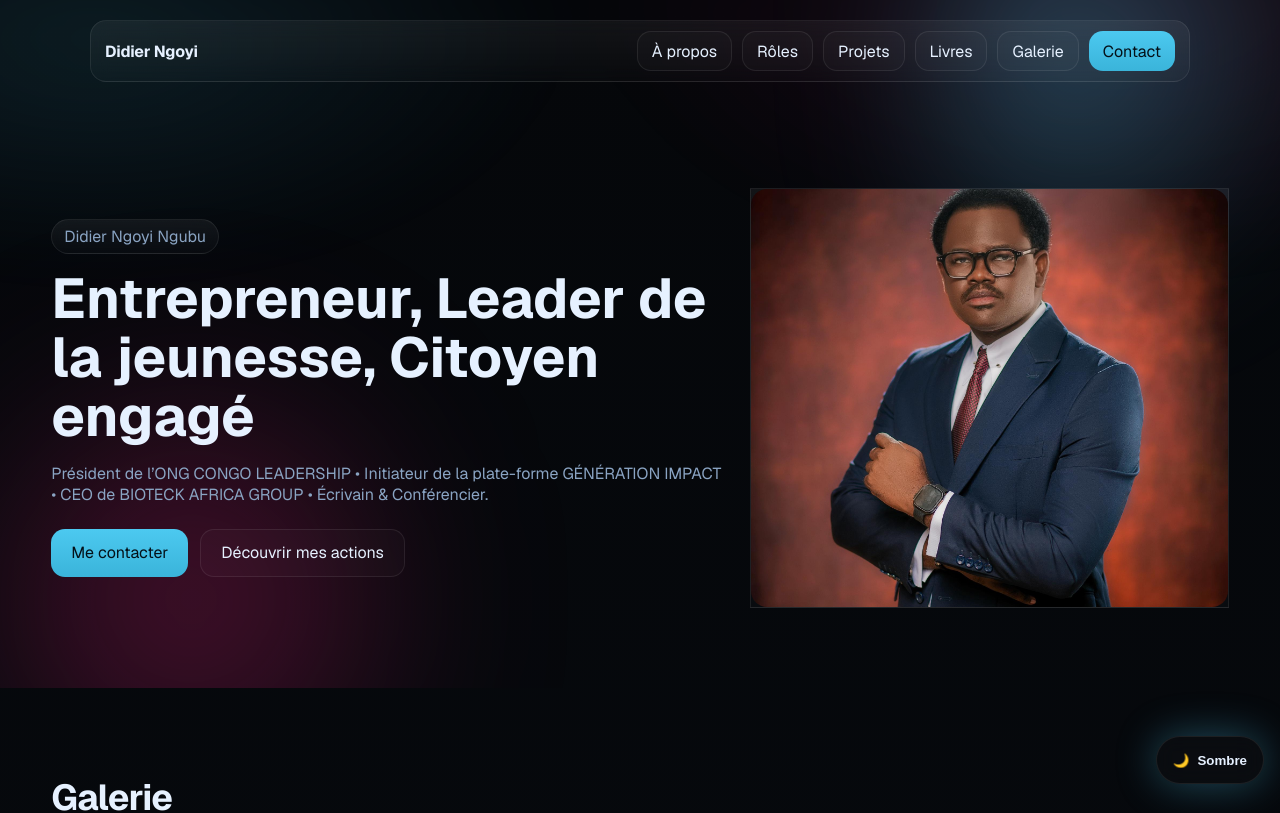
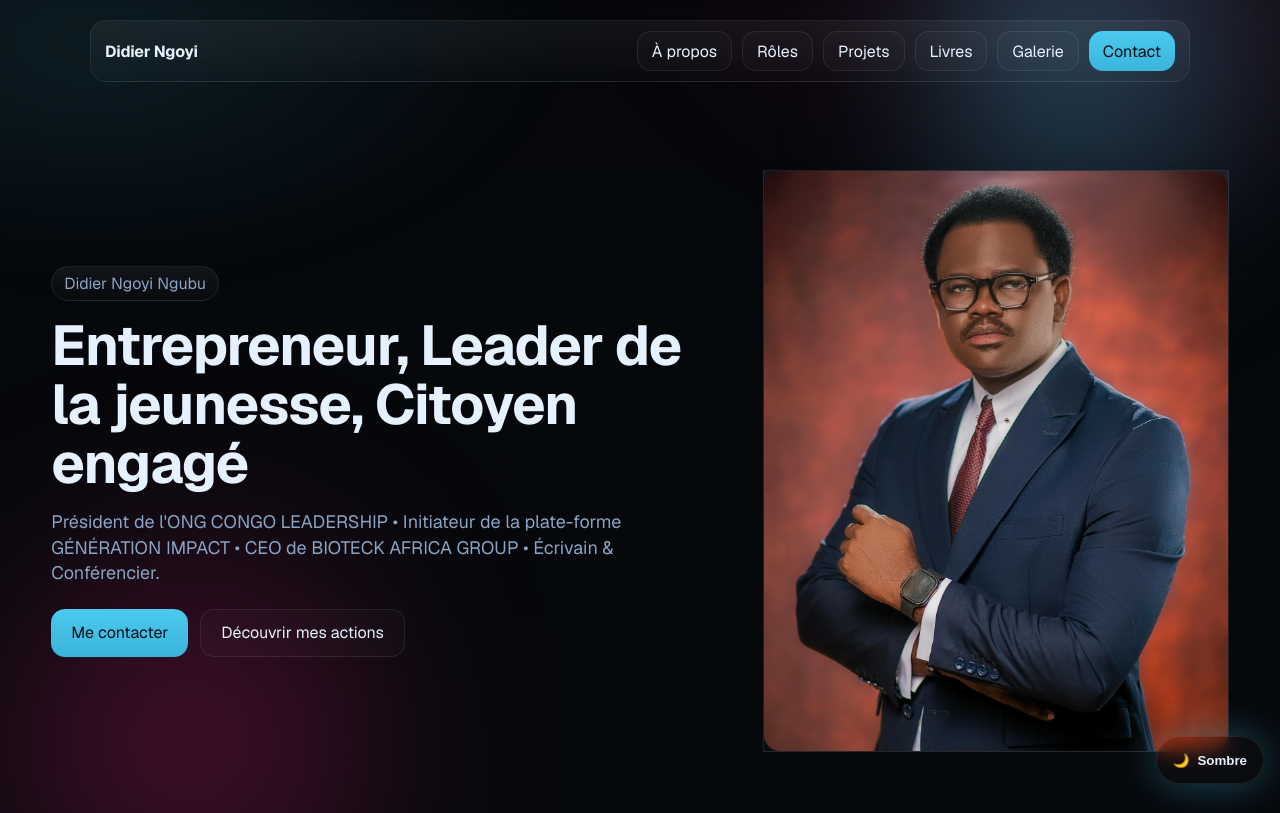
Before and after one commit to EMMADEKO10/didierngoyprofil, a Next.js app: page / in a window 1280 px wide. Shown: the top 813 px of the page. Built offline with nearby package versions, Linux system fonts and the light colour scheme.

Commit message:
Implement responsive design updates in CSS and enhance Header component with mobile menu functionality. Added new classes for typography and grid layout, ensuring better adaptability across devices. Updated Home component to utilize responsive styles and improve overall user experience.

```diff
--- a/src/app/Header.tsx
+++ b/src/app/Header.tsx
@@ -5,6 +5,7 @@ import { useEffect, useState } from "react";
 
 export default function Header() {
   const [scrolled, setScrolled] = useState(false);
+  const [mobileMenuOpen, setMobileMenuOpen] = useState(false);
 
   useEffect(() => {
     const onScroll = () => setScrolled(window.scrollY > 10);
@@ -39,6 +40,7 @@ export default function Header() {
         }}
       >
         <Link href="#top" style={{ fontWeight: 700, letterSpacing: -0.2 }}>Didier Ngoyi</Link>
+        <div style={{ display: "flex", alignItems: "center", gap: 16 }}>
           <div className="navLinks" style={{ display: "flex", gap: 10, overflowX: "auto" }}>
             <a href="#about" className="btn" style={{ height: 40, padding: "0 14px" }}>À propos</a>
             <a href="#roles" className="btn" style={{ height: 40, padding: "0 14px" }}>Rôles</a>
@@ -47,6 +49,24 @@ export default function Header() {
             <a href="#galerie" className="btn" style={{ height: 40, padding: "0 14px" }}>Galerie</a>
             <a href="#contact" className="btn btnPrimary" style={{ height: 40, padding: "0 14px" }}>Contact</a>
           </div>
+          <button
+            className="mobileMenuBtn"
+            onClick={() => setMobileMenuOpen(!mobileMenuOpen)}
+            aria-label="Menu"
+          >
+            ☰
+          </button>
+        </div>
+        {mobileMenuOpen && (
+          <div className="navLinksMobile">
+            <a href="#about" className="btn" onClick={() => setMobileMenuOpen(false)}>À propos</a>
+            <a href="#roles" className="btn" onClick={() => setMobileMenuOpen(false)}>Rôles</a>
+            <a href="#projets" className="btn" onClick={() => setMobileMenuOpen(false)}>Projets</a>
+            <a href="#livres" className="btn" onClick={() => setMobileMenuOpen(false)}>Livres</a>
+            <a href="#galerie" className="btn" onClick={() => setMobileMenuOpen(false)}>Galerie</a>
+            <a href="#contact" className="btn btnPrimary" onClick={() => setMobileMenuOpen(false)}>Contact</a>
+          </div>
+        )}
       </nav>
     </header>
   );
--- a/src/app/globals.css
+++ b/src/app/globals.css
@@ -73,6 +73,19 @@ a {
   padding-top: 68px; /* space for fixed header */
 }
 
+/* Responsive typography */
+.heroTitle {
+  font-size: clamp(32px, 5vw, 56px);
+  line-height: 1.05;
+  letter-spacing: -0.02em;
+  margin-bottom: 16px;
+}
+
+.heroSubtitle {
+  font-size: clamp(14px, 2.5vw, 18px);
+  line-height: 1.4;
+}
+
 .glass {
   background: linear-gradient(180deg, rgba(255, 255, 255, 0.06), rgba(255, 255, 255, 0.02));
   border: 1px solid var(--border);
@@ -113,7 +126,7 @@ html[data-theme="light"] .glass {
 }
 
 .sectionTitle {
-  font-size: 36px;
+  font-size: clamp(24px, 4vw, 36px);
   line-height: 1.2;
   letter-spacing: -0.02em;
   margin-bottom: 16px;
@@ -141,6 +154,25 @@ html[data-theme="light"] .glass {
   gap: 12px;
 }
 
+/* Mobile-first responsive grid */
+.heroGrid {
+  display: grid;
+  grid-template-columns: 1fr;
+  gap: 32px;
+  align-items: center;
+}
+
+.heroContent {
+  order: 1;
+}
+
+.heroImage {
+  order: 2;
+  position: relative;
+  width: 100%;
+  aspect-ratio: 4/5;
+}
+
 .fadeInUp {
   opacity: 0;
   transform: translateY(14px);
@@ -154,13 +186,21 @@ html[data-theme="light"] .glass {
   }
 }
 
-@media (max-width: 900px) {
+/* Mobile breakpoint */
+@media (max-width: 768px) {
+  .container {
+    padding-top: 60px;
+    padding-left: 16px;
+    padding-right: 16px;
+  }
+
   .sectionTitle {
-    font-size: 28px;
+    font-size: 24px;
   }
 
   .grid {
     grid-template-columns: 1fr;
+    gap: 16px;
   }
 
   .grid > * {
@@ -168,13 +208,90 @@ html[data-theme="light"] .glass {
   }
 
   .galleryGrid {
-    grid-template-columns: repeat(auto-fill, minmax(160px, 1fr));
-    gap: 14px;
+    grid-template-columns: repeat(auto-fill, minmax(140px, 1fr));
+    gap: 12px;
   }
 
   .actions {
     flex-direction: column;
     align-items: flex-start;
+    gap: 8px;
+  }
+
+  .navLinks {
+    display: none;
+  }
+
+  .navLinksMobile {
+    display: flex;
+    flex-direction: column;
+    gap: 8px;
+    position: absolute;
+    top: 100%;
+    left: 0;
+    right: 0;
+    background: var(--card);
+    border-radius: 12px;
+    padding: 16px;
+    margin-top: 8px;
+    box-shadow: var(--glow);
+  }
+
+  .mobileMenuBtn {
+    display: block;
+    background: none;
+    border: none;
+    color: var(--foreground);
+    font-size: 18px;
+    cursor: pointer;
+  }
+
+  .heroGrid {
+    gap: 24px;
+  }
+
+  .heroImage {
+    aspect-ratio: 3/4;
+  }
+}
+
+/* Tablet breakpoint */
+@media (min-width: 769px) and (max-width: 1023px) {
+  .heroGrid {
+    grid-template-columns: 1fr 1fr;
+    gap: 48px;
+  }
+
+  .heroContent {
+    order: 1;
+  }
+
+  .heroImage {
+    order: 2;
+  }
+
+  .navLinksMobile {
+    display: none;
+  }
+
+  .mobileMenuBtn {
+    display: none;
+  }
+}
+
+/* Desktop breakpoint */
+@media (min-width: 1024px) {
+  .heroGrid {
+    grid-template-columns: 7fr 5fr;
+    gap: 60px;
+  }
+
+  .navLinksMobile {
+    display: none;
+  }
+
+  .mobileMenuBtn {
+    display: none;
   }
 }
 
--- a/src/app/page.tsx
+++ b/src/app/page.tsx
@@ -43,11 +43,11 @@ export default function Home() {
   return (
     <main>
       {/* Hero */}
-      <section style={{ position: "relative", padding: "120px 0 80px" }} id="top">
+      <section style={{ position: "relative", padding: "clamp(60px, 8vw, 120px) 0 clamp(40px, 6vw, 80px)" }} id="top">
         <div className="container" style={{ position: "relative", zIndex: 2 }}>
-          <div className="grid" style={{ alignItems: "center" }}>
-            <Reveal style={{ gridColumn: "span 7" }}>
-            <div>
+          <div className="heroGrid">
+            <Reveal>
+            <div className="heroContent">
               <div
                 className="glass"
                 style={{
@@ -60,18 +60,11 @@ export default function Home() {
               >
                 Didier Ngoyi Ngubu
               </div>
-              <h1
-                style={{
-                  fontSize: 56,
-                  lineHeight: 1.05,
-                  letterSpacing: -0.02,
-                  marginBottom: 16,
-                }}
-              >
+              <h1 className="heroTitle">
                 Entrepreneur, Leader de la jeunesse, Citoyen engagé
               </h1>
-              <p style={{ color: "var(--muted)", maxWidth: 720 }}>
-                Président de l’ONG CONGO LEADERSHIP • Initiateur de la plate-forme GÉNÉRATION IMPACT • CEO de BIOTECK AFRICA GROUP • Écrivain & Conférencier.
+              <p className="heroSubtitle" style={{ color: "var(--muted)", maxWidth: 720 }}>
+                Président de l'ONG CONGO LEADERSHIP • Initiateur de la plate-forme GÉNÉRATION IMPACT • CEO de BIOTECK AFRICA GROUP • Écrivain & Conférencier.
               </p>
               <div className="actions" style={{ marginTop: 24 }}>
                 <Link href="#contact" className="btn btnPrimary">
@@ -83,9 +76,9 @@ export default function Home() {
               </div>
             </div>
             </Reveal>
-            <Reveal delay={150} style={{ gridColumn: "span 5" }}>
-            <div>
-              <div style={{ position: "relative", height: 420 }} className="glass">
+            <Reveal delay={150}>
+            <div className="heroImage">
+              <div className="glass" style={{ position: "relative", height: "100%" }}>
                 <div style={{ position: "absolute", inset: 0, borderRadius: 16, overflow: "hidden" }}>
                   <Image src={heroImages[0]} alt="Didier Ngoyi" fill style={{ objectFit: "cover" }} priority />
                 </div>
@@ -154,22 +147,22 @@ export default function Home() {
       </section>
 
       {/* À propos & Mission */}
-      <section id="about" style={{ padding: "40px 0 20px" }}>
+      <section id="about" style={{ padding: "clamp(30px, 5vw, 40px) 0 clamp(15px, 3vw, 20px)" }}>
         <div className="container">
           <div className="grid">
-            <Reveal style={{ gridColumn: "span 6" }}>
+            <Reveal>
             <div>
               <h2 className="sectionTitle">À propos</h2>
               <p className="sectionSub" style={{ marginTop: 8 }}>
-                Issu de Kinshasa (RDC), j’ai choisi de mettre mon énergie et mon expérience au service d’une cause qui me tient à cœur : aider la jeunesse à devenir un moteur du changement.
+                Issu de Kinshasa (RDC), j'ai choisi de mettre mon énergie et mon expérience au service d'une cause qui me tient à cœur : aider la jeunesse à devenir un moteur du changement.
               </p>
             </div>
             </Reveal>
-            <Reveal delay={120} style={{ gridColumn: "span 6" }}>
+            <Reveal delay={120}>
             <div>
               <div className="glass card" style={{ padding: 20, borderRadius: 16 }}>
                 <p style={{ color: "var(--muted)" }}>
-                  À travers mes projets entrepreneuriaux, mes actions sociales et mon engagement citoyen, je porte une voix : celle d’une jeunesse debout, qui croit en elle-même, qui agit, qui innove et qui construit un Congo meilleur.
+                  À travers mes projets entrepreneuriaux, mes actions sociales et mon engagement citoyen, je porte une voix : celle d'une jeunesse debout, qui croit en elle-même, qui agit, qui innove et qui construit un Congo meilleur.
                 </p>
               </div>
             </div>
@@ -179,7 +172,7 @@ export default function Home() {
       </section>
 
       {/* Leadership & Rôles */}
-      <section id="roles" style={{ padding: "60px 0" }}>
+      <section id="roles" style={{ padding: "clamp(40px, 6vw, 60px) 0" }}>
         <div className="container">
           <h2 className="sectionTitle">Leadership & Rôles</h2>
           <p className="sectionSub" style={{ marginBottom: 24 }}>
@@ -188,12 +181,12 @@ export default function Home() {
           <div className="grid">
             {[
               {
-                title: "Président de l’ONG CONGO LEADERSHIP",
-                desc: "Initiatives d’impact social pour former et responsabiliser la jeunesse congolaise.",
+                title: "Président de l'ONG CONGO LEADERSHIP",
+                desc: "Initiatives d'impact social pour former et responsabiliser la jeunesse congolaise.",
               },
               {
                 title: "Initiateur de GÉNÉRATION IMPACT",
-                desc: "Plateforme de mobilisation et d’action pour une jeunesse qui ose et construit.",
+                desc: "Plateforme de mobilisation et d'action pour une jeunesse qui ose et construit.",
               },
               {
                 title: "CEO de BIOTECK AFRICA GROUP",
@@ -201,10 +194,10 @@ export default function Home() {
               },
               {
                 title: "Écrivain & Conférencier",
-                desc: "Transmission d’idées, de valeurs et d’expériences pour inspirer et former.",
+                desc: "Transmission d'idées, de valeurs et d'expériences pour inspirer et former.",
               },
             ].map((card, i) => (
-              <Reveal key={card.title} delay={i * 80} style={{ gridColumn: "span 3" }}>
+              <Reveal key={card.title} delay={i * 80}>
                 <div>
                   <div className="glass card" style={{ padding: 20, borderRadius: 16, height: "100%" }}>
                     <h3 style={{ fontSize: 18, marginBottom: 8 }}>{card.title}</h3>
@@ -218,17 +211,17 @@ export default function Home() {
       </section>
 
       {/* Projets & Initiatives */}
-      <section id="projets" style={{ padding: "60px 0" }}>
+      <section id="projets" style={{ padding: "clamp(40px, 6vw, 60px) 0" }}>
         <div className="container">
           <h2 className="sectionTitle">Projets & Initiatives</h2>
           <p className="sectionSub" style={{ marginBottom: 24 }}>
             Quelques actions phares au service de la jeunesse et du pays
           </p>
-          <div className="grid">
+          <div className="galleryGrid">
             {projectImagesOrdered.map((src, i) => (
-              <Reveal key={src} delay={i * 90} style={{ gridColumn: "span 4" }}>
+              <Reveal key={src} delay={i * 90}>
                 <div>
-                  <div style={{ position: "relative", height: 280 }} className="glass card">
+                  <div style={{ position: "relative", aspectRatio: "4/3" }} className="glass card">
                     <div style={{ position: "absolute", inset: 0, borderRadius: 16, overflow: "hidden" }}>
                       <Image src={src} alt="Projet" fill style={{ objectFit: "cover" }} />
                     </div>
```
Lines whose indentation alone changed are shown as unchanged.
